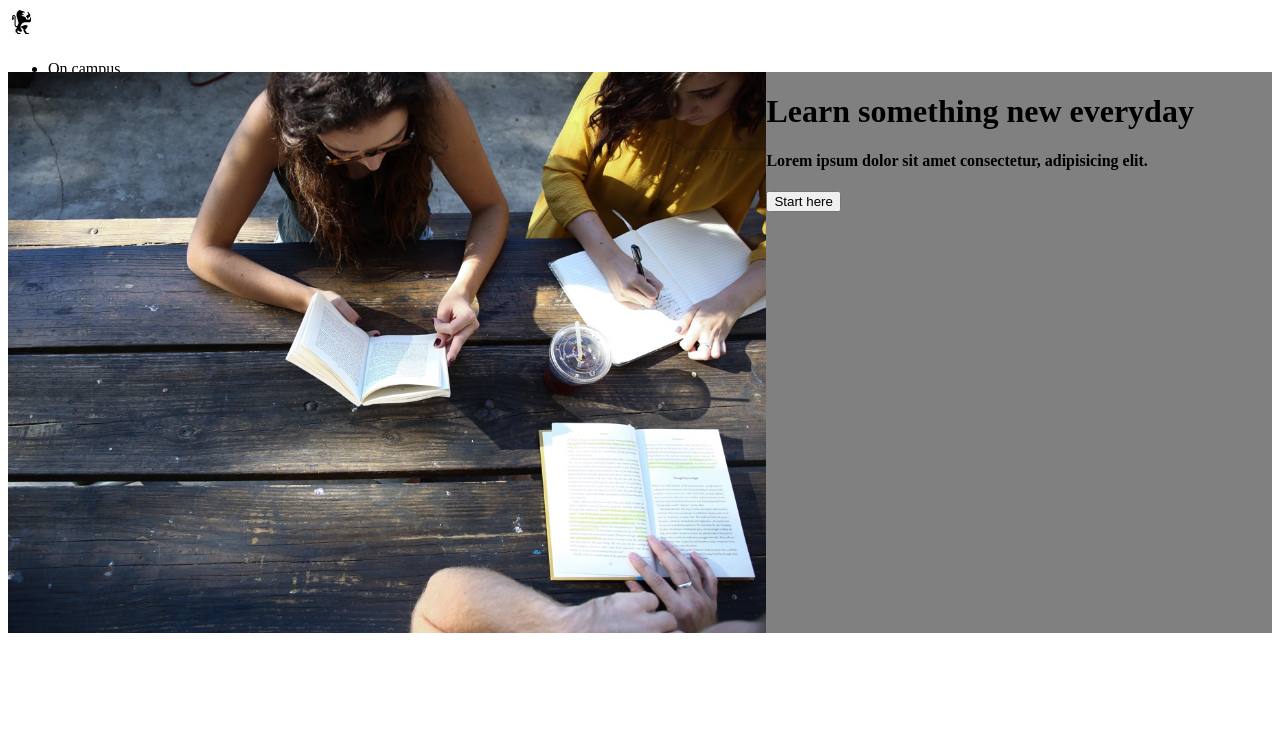
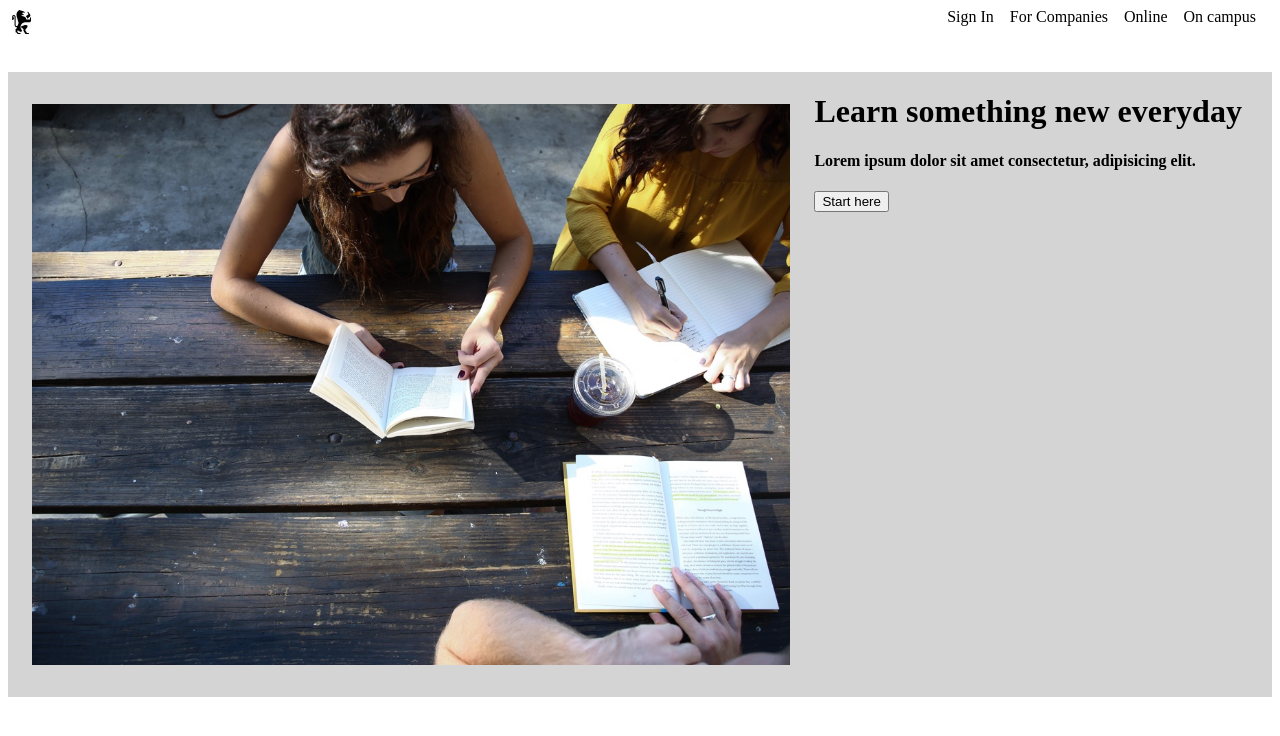
Before and after one commit to gmalazarte/Colmar-Academy, a plain HTML site: page index.html in a window 1280 px wide. Drawn offline with Linux system fonts and the light colour scheme.

Commit message:
added header--nav style

```diff
--- a/index.html
+++ b/index.html
@@ -7,9 +7,8 @@
     <link rel="stylesheet" tpye="text/css" href="resources/css/style.css">
 </head>
 <header>
-    <img src="resources/images/ic-logo.svg">
-
-    <ul>
+    <img class="header--logo" src="resources/images/ic-logo.svg">
+    <ul class ="header--nav">
         <li>On campus</li>
         <li>Online</li>
         <li>For Companies</li>
--- a/resources/css/style.css
+++ b/resources/css/style.css
@@ -1,22 +1,39 @@
 header {
-    max-height: 64px;
+    height: 64px;
+    display: flex;
+    margin: 0;
+    padding: 0;
+
 }
-
-.body--mainbanner{
-   max-width: 60%;
+.header--logo {
+    align-self: flex-start;
+    object-fit: contain;
+}
+.header--nav {
+    margin: 0;
+    padding: 0;
+    overflow: hidden;
+    list-style-type: none;
+    width: 100%;
+   }
+li {
+    float: right;
+    border-right: 16px solid white;
 }
 
 /*MAIN BODY & SIGN UP*/
 
 .container1 {
-  background-color:gray;
+  background-color:rgb(212, 212, 212);
   display: flex;
 }
 .container1--image1 {
-    max-width:60%;
+    max-width: 60%;
     object-fit: contain;
     align-self: flex-start;
+    margin: 32px 24px;
 }
 .container1--text {
     flex: 1 1 auto;
+
 }
```
